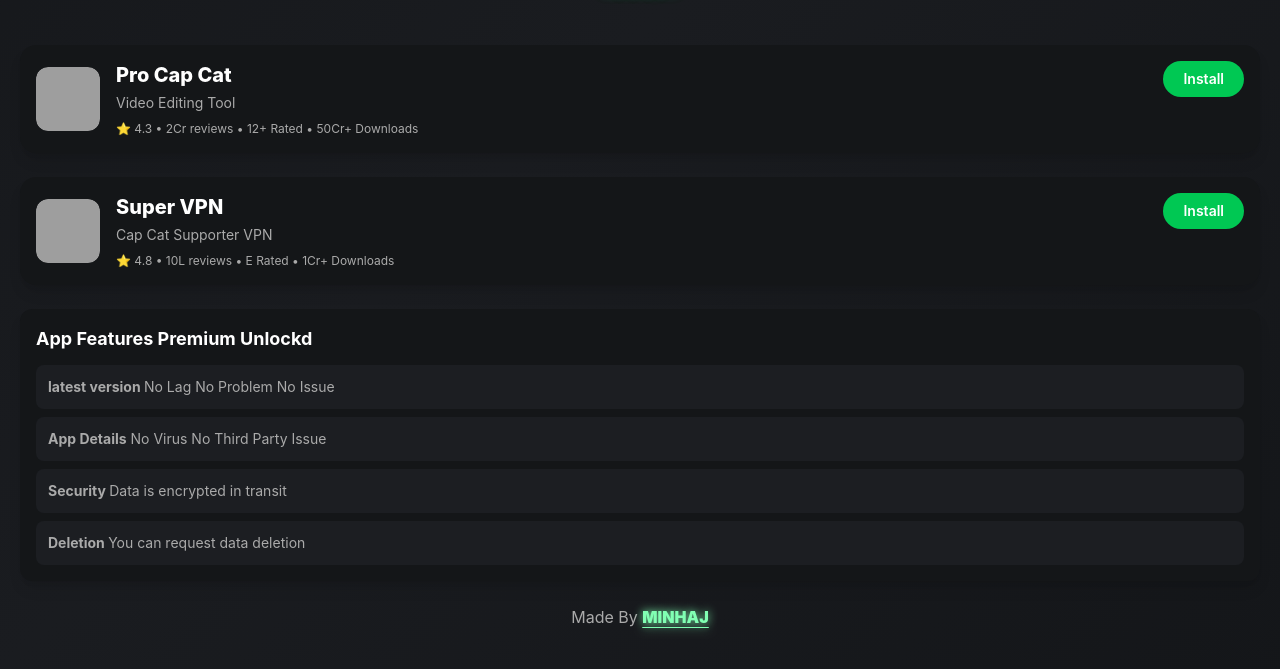
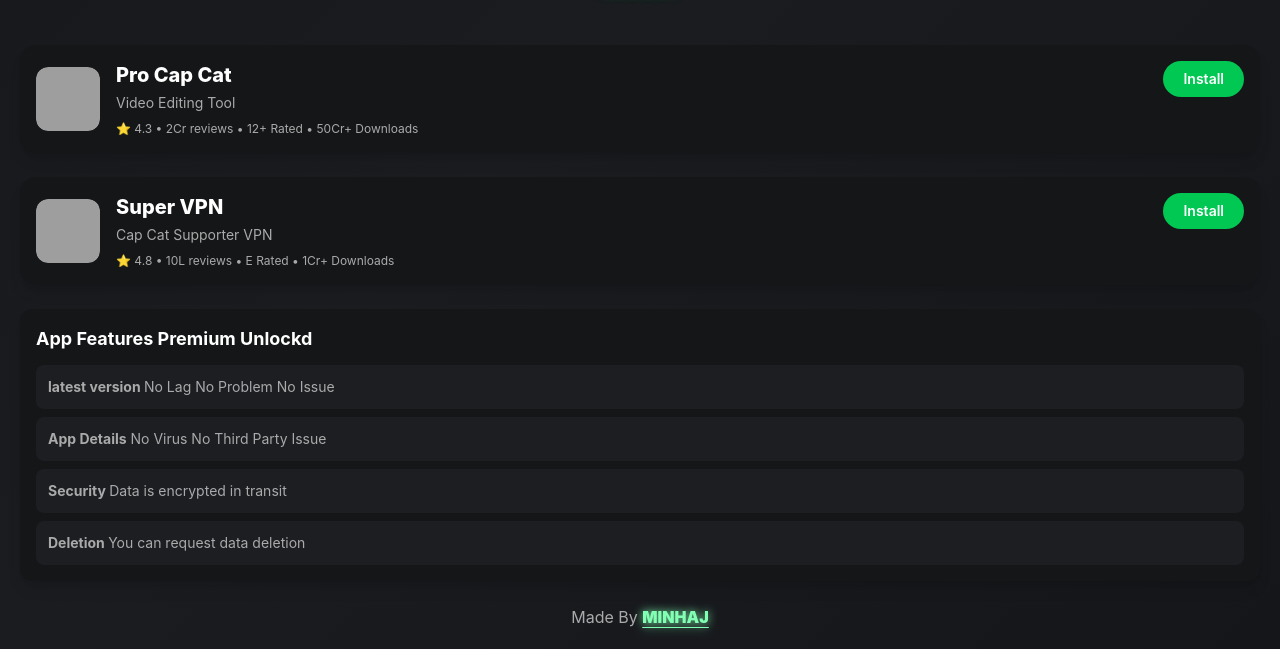
Before and after one commit to akashxeditor/Capcat, a plain HTML site: page index.html in a window 1280 px wide. Shown: the part 187-856 px from the top of the page. Drawn offline with nearby package versions, Linux system fonts and the light colour scheme; grey boxes are pictures that could not be loaded.

Commit message:
Update index.html

```diff
--- a/index.html
+++ b/index.html
@@ -167,7 +167,7 @@
     </div>
   </div>
 
-  <div class="text-center mt-10 pb-5 text-text-light">
+  <div class="text-center mt-10  text-text-light">
     Made By
     <a href="https://www.instagram.com/im_minhaj_yes?igsh=MTE2ZG5mOTd6aTVsNQ==" target="_blank" class="text-primary-green">
       <span class="minhaj-animated">MINHAJ</span>
```
